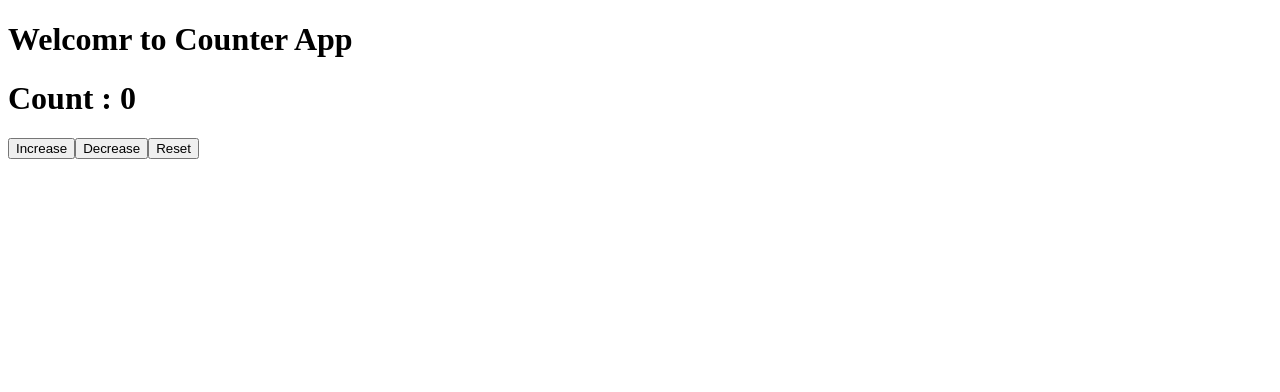
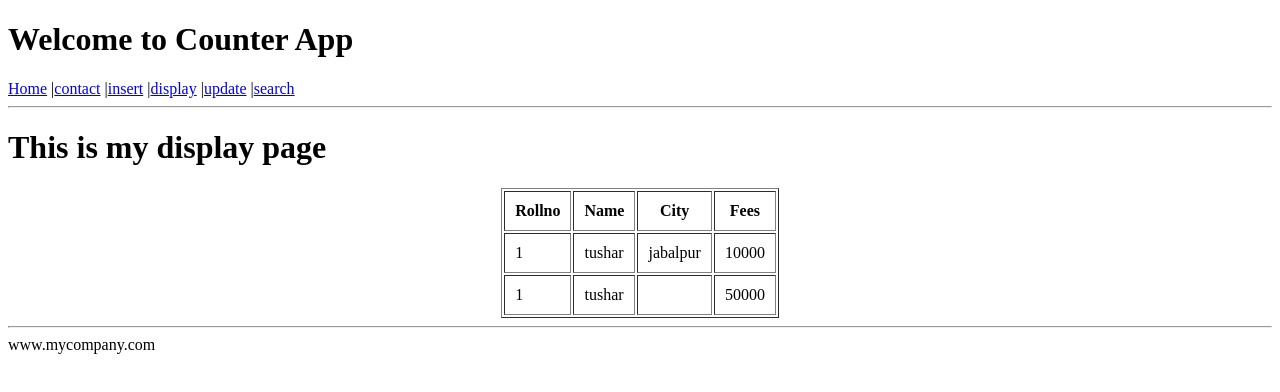
Before and after one commit to git-tusharr/react-practice, a React (Vite) app: page /insert in a window 1280 px wide. Shown: the top 392 px of the page. Built offline with nearby package versions, Linux system fonts and the light colour scheme; data requests are answered from the project's data file.

Commit message:
practice

```diff
--- /dev/null
+++ b/db.json
@@ -0,0 +1,19 @@
+{
+  "students": [
+    {
+      "id": "f971",
+      "rollno": "1",
+      "name": "tushar",
+      "city": "jabalpur",
+      "fees": "10000"
+    },
+    {
+      "id": "f6c2",
+      "name": "tushar",
+      "rollno": "1",
+      "class": "csf",
+      "age": "19",
+      "fees": "50000"
+    }
+  ]
+}
--- a/src/App.jsx
+++ b/src/App.jsx
@@ -1,20 +1,39 @@
-import { useSelector,useDispatch } from "react-redux";
-import { Increse,Decrease,Reset} from "./countSlice";
-
+import { BrowserRouter,Route,Routes } from "react-router-dom";
+import Layout from "./layout";
+import Home from "./pages/Home";
+import Insert from "./pages/Insert";
+import Display from "./pages/Display";
+import Search from "./pages/Search";
+import Update from "./pages/Update";
+import Contact from "./pages/Contact";
 
 
 const App=()=>{
 
-    const currentCount=useSelector((state)=>state.myCount.count);
-    const dispatch=useDispatch();
     return(
         <>
-        <h1>Welcomr to Counter App</h1>
+        <h1>Welcome to Counter App</h1>
 
-        <h1>Count : {currentCount}</h1>
-        <button onClick={()=>{dispatch(Increse())}}>Increase</button>
-        <button onClick={()=>{dispatch(Decrease())}}>Decrease</button>
-        <button onClick={()=>{dispatch(Reset())}}>Reset</button>
+
+        <BrowserRouter>
+        <Routes>
+            <Route path="/" element={<Layout/>}>
+            <Route index element={<Home></Home>}></Route>
+            <Route path="home" element={<Home></Home>}></Route>
+            <Route path="insert" element={<Insert></Insert>}></Route>
+            <Route path="display" element={<Display></Display>}></Route>
+            <Route path="update" element={<Update></Update>}></Route>
+            <Route path="search" element={<Search></Search>}></Route>
+            <Route path="contact" element={<Contact></Contact>}></Route>
+
+
+
+            </Route>
+        </Routes>
+        </BrowserRouter>
+
+
+
         </>
     )
 }
--- /dev/null
+++ b/src/Layout.jsx
@@ -0,0 +1,25 @@
+import { Link,Outlet, Route } from "react-router-dom";
+
+
+const Layout=()=>{
+return(
+    <>
+    <Link to="home" >Home</Link> |
+    <Link to="contact" >contact</Link> |
+    <Link to="insert" >insert</Link> |
+    <Link to="display" >display</Link> |
+    <Link to="update" >update</Link> |
+    <Link to="search" >search</Link>
+
+    <hr />
+
+    <Outlet></Outlet>
+
+    <hr />
+    www.mycompany.com
+
+
+    </>
+)
+}
+export default Layout;
--- a/src/countSlice.jsx
+++ /dev/null
@@ -1,22 +0,0 @@
-import { createSlice } from "@reduxjs/toolkit";
-
-const countSlice=createSlice({
-    name:"myCount",
-    initialState:{
-        count:0
-    },
-    reducers:{
-        Increse:(state)=>{
-            state.count=state.count+1;
-        },
-        Decrease:(state)=>{
-            state.count=state.count-1;
-        },
-        Reset:(state)=>{
-            state.count=0;
-        }
-    }
-})
-
-export const {Increse,Decrease,Reset} =countSlice.actions;
-export default countSlice.reducer;
--- a/src/main.jsx
+++ b/src/main.jsx
@@ -1,11 +1,7 @@
 import { createRoot } from "react-dom/client";
 import App from "./App";
-import store from "./store";
-import { Provider } from "react-redux";
 
 createRoot(document.getElementById('root')).render(
-      <Provider store={store}>
           <App/>
-      </Provider>
 
 )
--- /dev/null
+++ b/src/pages/Contact.jsx
@@ -0,0 +1,12 @@
+const Contact=()=>{
+
+    return(
+        <>
+        <h1>Welcome to conatact page</h1>
+
+
+
+        </>
+    )
+}
+export default Contact;
--- /dev/null
+++ b/src/pages/Display.jsx
@@ -0,0 +1,12 @@
+const Display=()=>{
+
+    return(
+        <>
+        <h1>Welcome to Display</h1>
+
+
+
+        </>
+    )
+}
+export default Display;
--- /dev/null
+++ b/src/pages/Home.jsx
@@ -0,0 +1,12 @@
+const Home=()=>{
+
+    return(
+        <>
+        <h1>Welcome to Home App</h1>
+
+
+
+        </>
+    )
+}
+export default Home;
--- /dev/null
+++ b/src/pages/Insert.jsx
@@ -0,0 +1,52 @@
+import axios from "axios";
+import { useEffect,useState } from "react";
+
+const Display=()=>{
+
+    const[myData,setMydata]=useState([]);
+
+    const loadData=async()=>{
+
+    let api ="http://localhost:3000/students";
+    const response=await axios.get(api);
+    console.log(response);
+    setMydata(response.data);
+
+    }
+
+    useEffect(()=>{
+        loadData();
+    },[])
+
+    const ans=myData.map((key)=>{
+        return(
+            <>
+            <tr>
+                <td>{key.rollno}</td>
+                <td>{key.name}</td>
+                <td>{key.city}</td>
+                <td>{key.fees}</td>
+            </tr>
+            </>
+        )
+    })
+
+
+    return(
+        <>
+        <h1>This is my display page</h1>
+
+        <table border="1" cellPadding={10} align="center">
+            <tr>
+                <th>Rollno</th>
+                <th>Name</th>
+                <th>City</th>
+                <th>Fees</th>
+            </tr>
+            {ans}
+        </table>
+
+        </>
+    )
+}
+export default Display;
--- /dev/null
+++ b/src/pages/Search.jsx
@@ -0,0 +1,12 @@
+const Search=()=>{
+
+    return(
+        <>
+        <h1>Welcome to Search page</h1>
+
+
+
+        </>
+    )
+}
+export default Search;
--- /dev/null
+++ b/src/pages/Update.jsx
@@ -0,0 +1,12 @@
+const Update=()=>{
+
+    return(
+        <>
+        <h1>Welcome to Update</h1>
+
+
+
+        </>
+    )
+}
+export default Update;
--- a/src/store.jsx
+++ /dev/null
@@ -1,9 +0,0 @@
-import { configureStore } from "@reduxjs/toolkit";
-import countReducer from "./countSlice"
-
-const store=configureStore({
-    reducer:{
-        myCount:countReducer
-    }
-})
-export default store;
```
